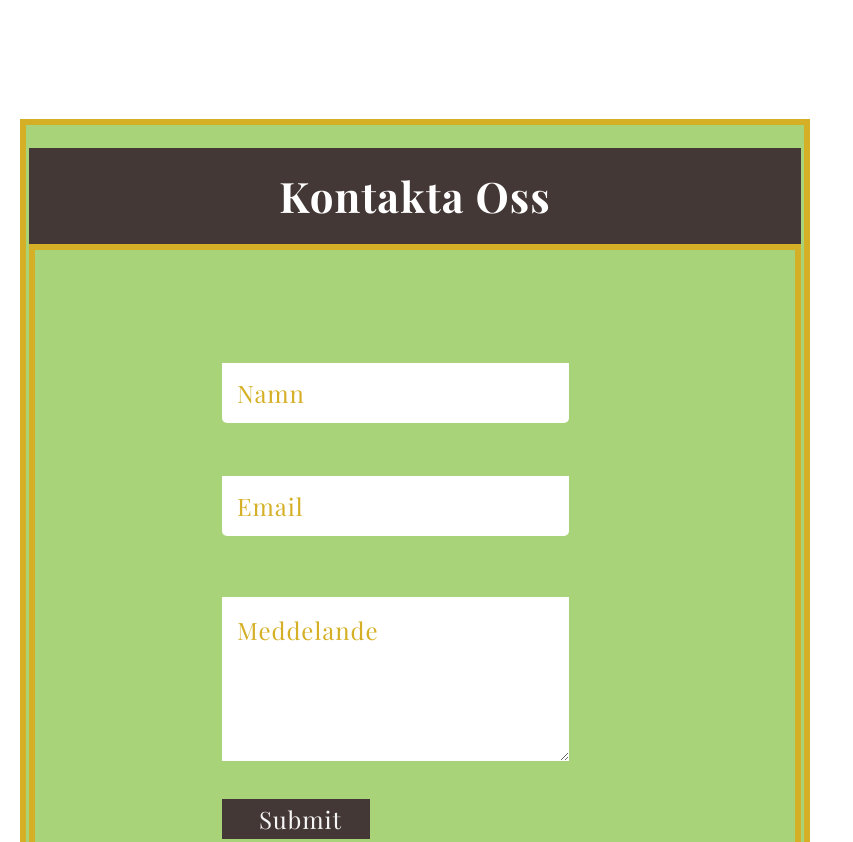
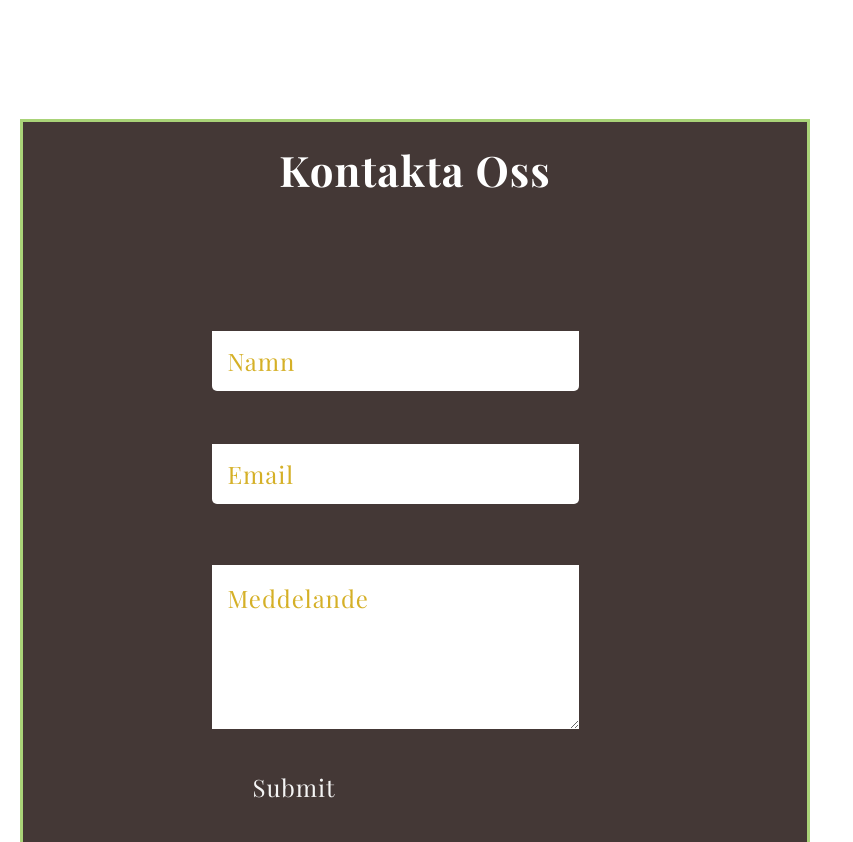
Before and after one commit to paulssona/Team-Bakery, a plain HTML site: page about.html in a window 1280 px wide. Shown: the part 614-1456 px from the top of the page, without its empty margins (0-853 px from the left). Drawn offline with nearby package versions, Linux system fonts and the light colour scheme; files whose address does not match are found by name.

Commit message:
removed extra border

```diff
--- a/styles/about.css
+++ b/styles/about.css
@@ -67,8 +67,6 @@ label {
     max-width: 790px;
     width: 100%;
     margin:0 20px;
-    background-color: #A9D378;
-    border: 6px solid #D5B027;
 }
 .input-name-mail {
     display:flex;
```
